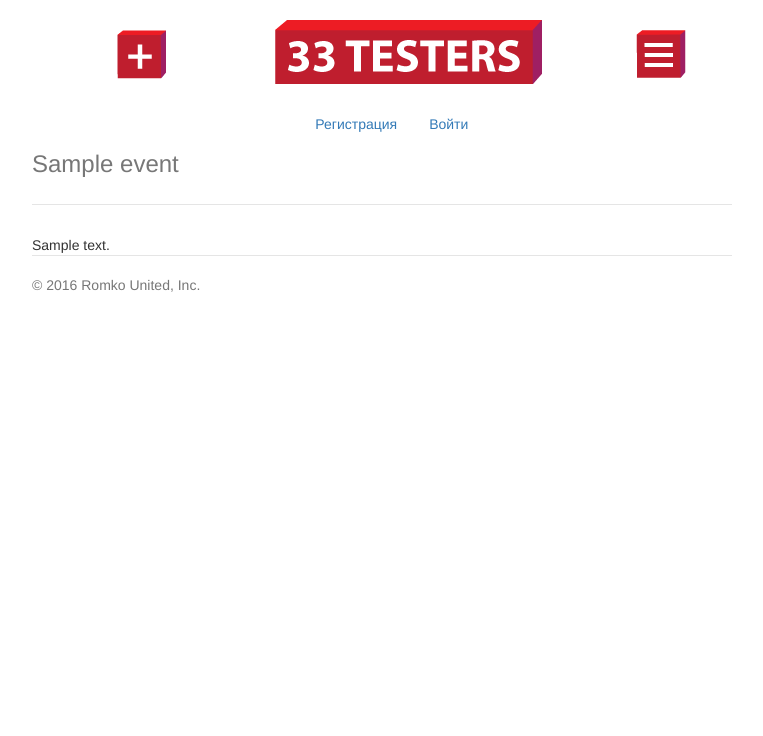
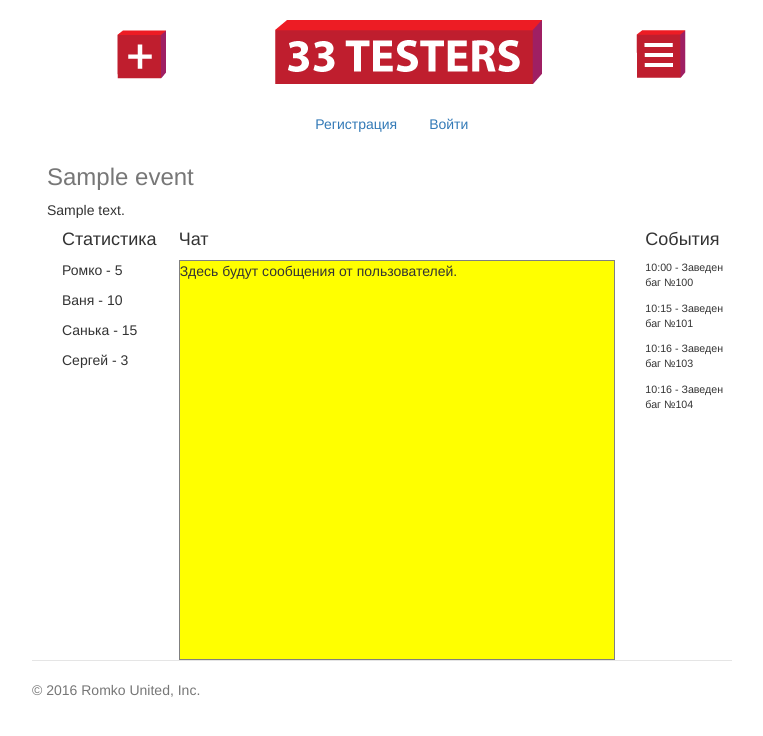
Before and after one commit to romesh33/django_mango_site, a Django app: page /events/1/ in a window 1280 px wide. Shown: the top 736 px of the page, without its empty margins (258-1021 px from the left). Run offline with Django 3.2, Linux system fonts and the light colour scheme; tables that the repository leaves empty hold one stand-in row (values such as "Sample post"); some libraries are stand-ins or nearby versions.

Commit message:
Added few changes in event page - as placeholders.

```diff
--- a/t2t/events/templates/events/event.html
+++ b/t2t/events/templates/events/event.html
@@ -1,9 +1,44 @@
 {% extends "base.html" %}
+
+{% load staticfiles %}
+{% block custom_static %}
+    <!-- Custom styles for this template -->
+    <link href="{% static "css/jumbotron-narrow.css" %}" rel="stylesheet">
+    <link href="{% static "css/event_styles.css" %}" rel="stylesheet">
+{% endblock custom_static %}
 
 {% block title %}Событие{% endblock %}
 
-{% block section_title %}{{ event.event_name }}{% endblock section_title %}
+{% block section_title %}
+    <div class="container">
+        {{ event.event_name }}
+    </div>
+{% endblock section_title %}
 
 {% block content %}
-<div>{{ event.description }}</div>
+<div class="container">
+    {{ event.description }}
+</div>
+<div class="container">
+    <div class="col-md-2 col-sm-2" id="statistics">
+        <h4>Статистика</h4>
+        <p>Ромко - 5</p>
+        <p>Ваня - 10</p>
+        <p>Санька - 15</p>
+        <p>Сергей - 3</p>
+    </div>
+    <div class="col-md-8 col-sm-8" id="chat">
+        <h4>Чат</h4>
+        <div id="chat_window">
+            Здесь будут сообщения от пользователей.
+        </div>
+    </div>
+    <div class="col-md-2 col-sm-2" id="actions">
+        <h4>События</h4>
+        <p>10:00 - Заведен баг №100</p>
+        <p>10:15 - Заведен баг №101</p>
+        <p>10:16 - Заведен баг №103</p>
+        <p>10:16 - Заведен баг №104</p>
+    </div>
+</div>
 {% endblock %}
--- /dev/null
+++ b/t2t/t2t/static/css/event_styles.css
@@ -0,0 +1,9 @@
+div#chat_window {
+  border: 1px Solid Gray;
+  background-color: Yellow;
+  height: 400px;
+}
+
+div#actions {
+  font-size: 8pt;
+}
--- a/t2t/templates/base.html
+++ b/t2t/templates/base.html
@@ -45,7 +45,8 @@
             </div>
         </div>
         <br>
-      <div class="header clearfix">
+    </div>
+    <div class="container">
         {% block navigation %}
           <div class="row">
               <div class="col-sm-4"></div>
@@ -66,6 +67,7 @@
         {% endblock navigation %}
         <h3 class="text-muted">{% block section_title %}Testing events{% endblock section_title %}</h3>
     </div>
+    <div class="container">
       {% block content %}
         <div class="jumbotron">
 		{% if user.is_authenticated %}
@@ -78,13 +80,13 @@
 		{% endif %}
         </div>
       {% endblock content %}
-
+    </div>
+    <div class="container">
       <footer class="footer">
         <p>&copy; 2016 Romko United, Inc.</p>
       </footer>
-
+    </div>
     </div> <!-- /container -->
-
     <!-- IE10 viewport hack for Surface/desktop Windows 8 bug -->
 	<script src="{% static "polls/js/ie10-viewport-bug-workaround.js" %}"></script>
   </body>
```
Also changed, not shown: t2t/t2t/static/profile_images/Koala_wMjvSmT.jpg (added). Lines whose indentation alone changed are shown as unchanged.
